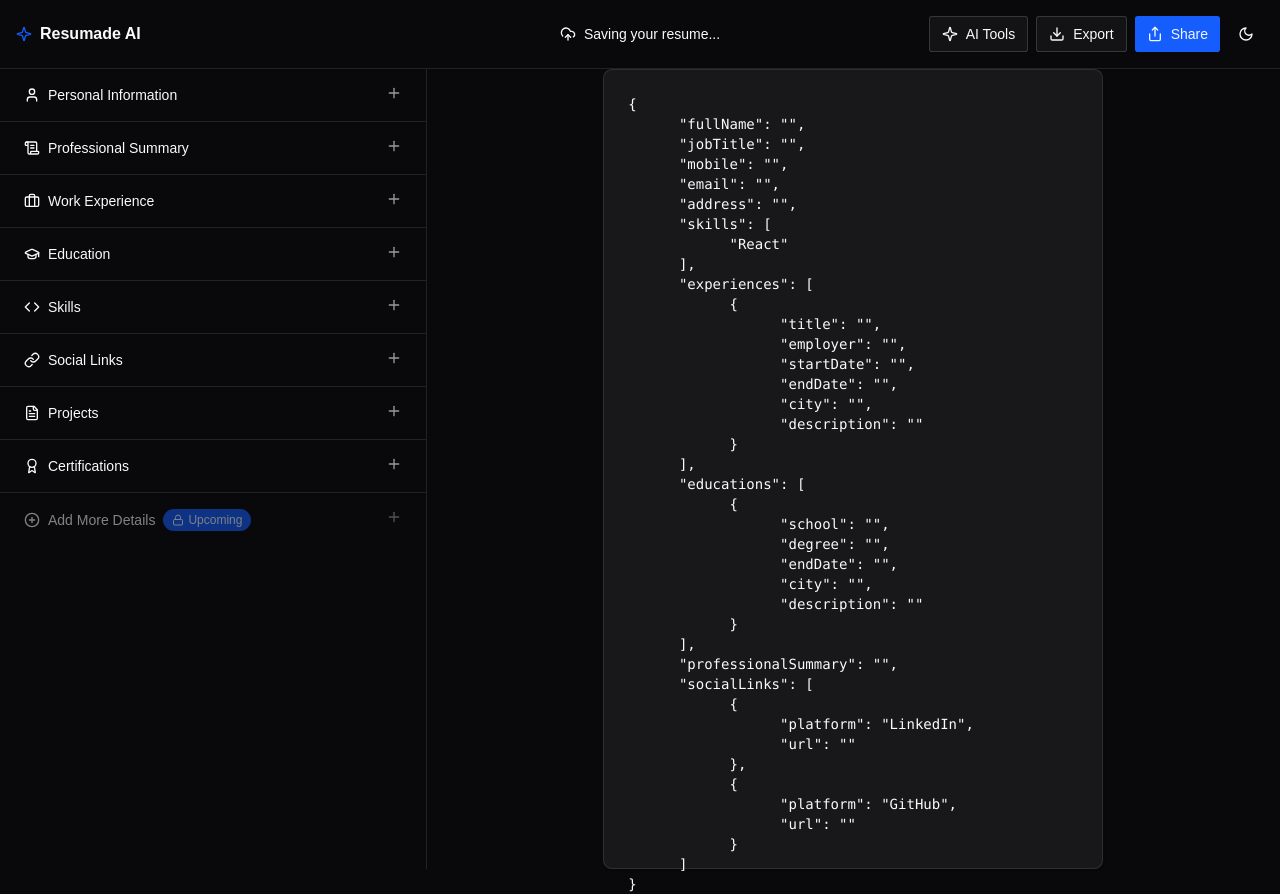
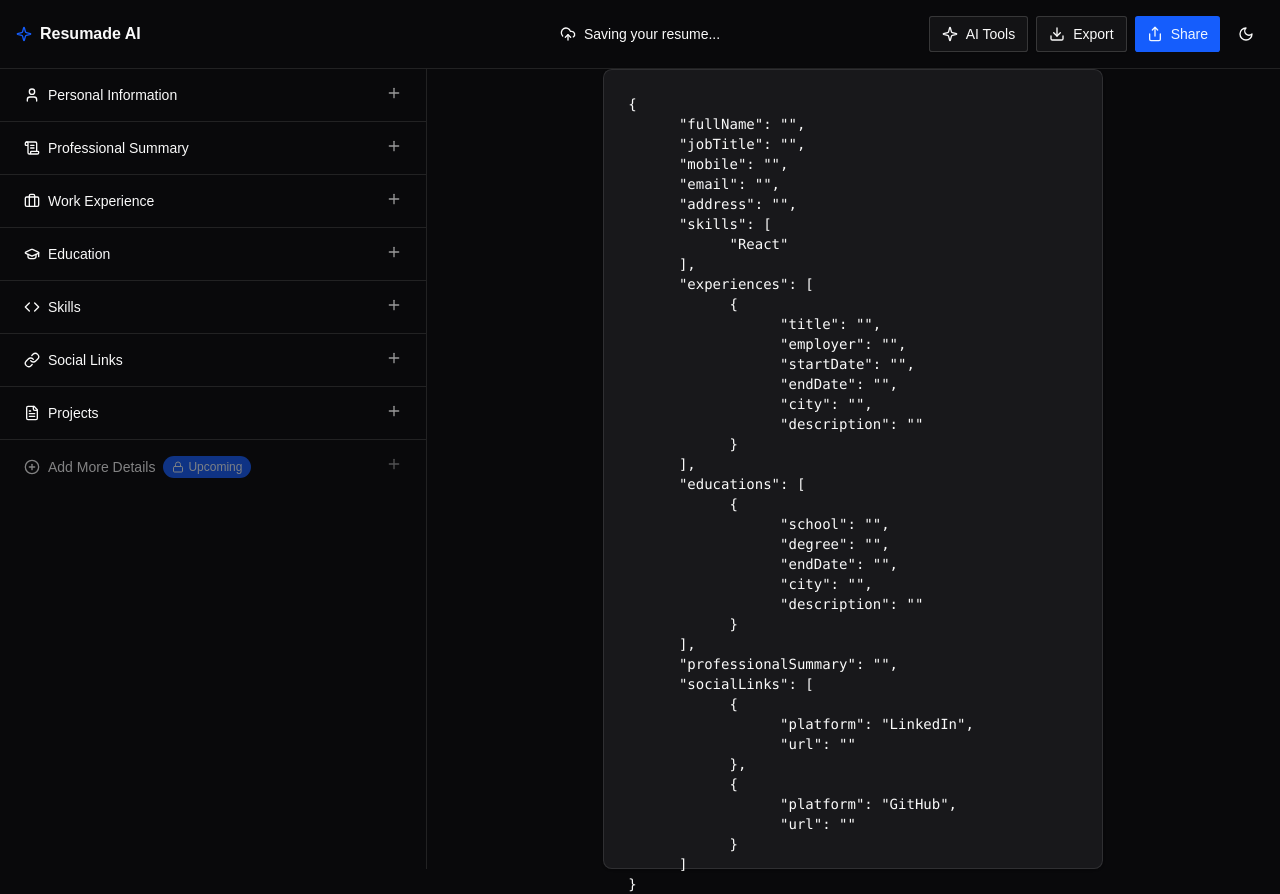
Before and after one commit to jintu-das/resume-ai-app, a React (Vite) app: page /app in a window 1280 px wide. Built offline with nearby package versions, Linux system fonts and the light colour scheme; a web font is replaced by a local one.

Commit message:
feat: reorganize imports and remove unused certifications tab from resume sidebar

```diff
--- a/src/features/resume/components/resume-sidebar.tsx
+++ b/src/features/resume/components/resume-sidebar.tsx
@@ -1,5 +1,4 @@
 import {
-  Award,
   Briefcase,
   CirclePlus,
   Code,
@@ -18,12 +17,12 @@ import {
   AccordionTrigger,
 } from "@/components/ui/accordion";
 import { Badge } from "@/components/ui/badge";
+import Educations from "./educations";
 import PersonalInformation from "./personal-information";
+import ProfessionalSummary from "./professional-summary";
 import Skills from "./skills";
+import SocialLinks from "./social-links";
 import WorkExperiences from "./work-experiences";
-import Educations from "./educations";
-import ProfessionalSummary from "./professional-summary";
-import SocialLinks from "./social-links";
 
 const NAV_ITEMS = [
   {
@@ -91,15 +90,6 @@ const NAV_ITEMS = [
   },
   {
     id: 8,
-    tab_id: "certifications",
-    title: "Certifications",
-    icon: Award,
-    isPro: false,
-    isDisabled: false,
-    component: PersonalInformation,
-  },
-  {
-    id: 9,
     tab_id: "add-more-details",
     title: "Add More Details",
     icon: CirclePlus,
```
